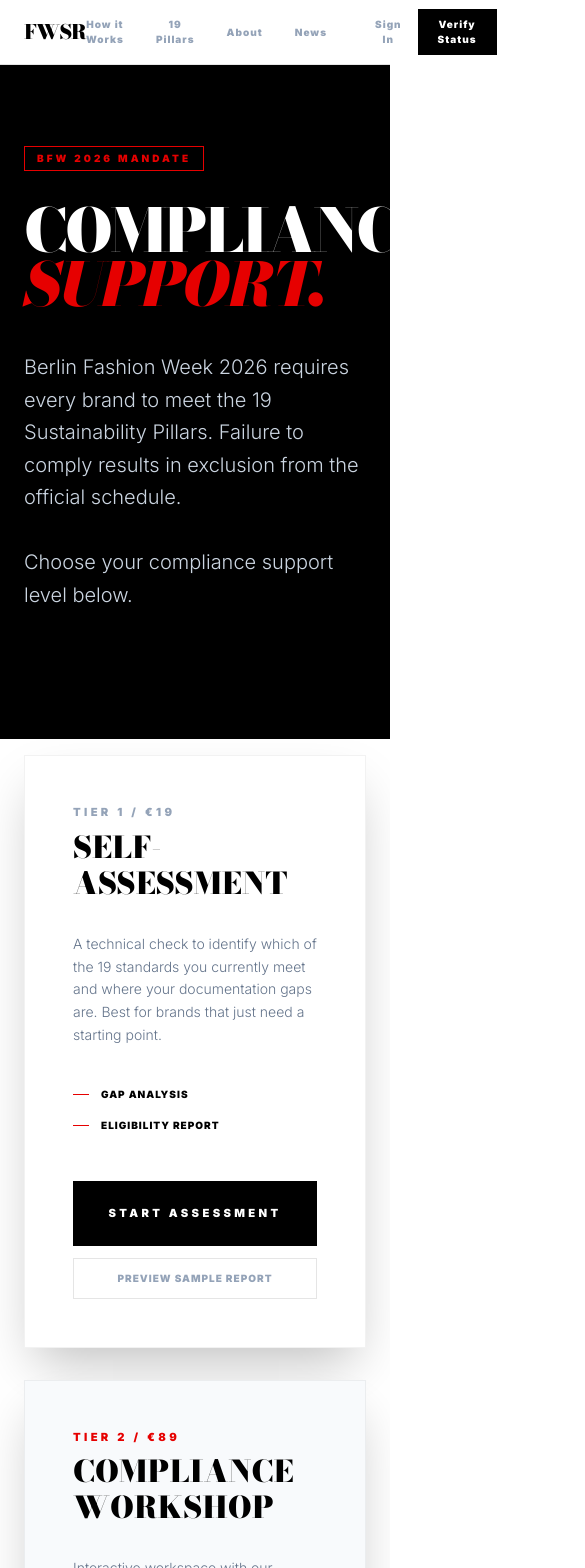
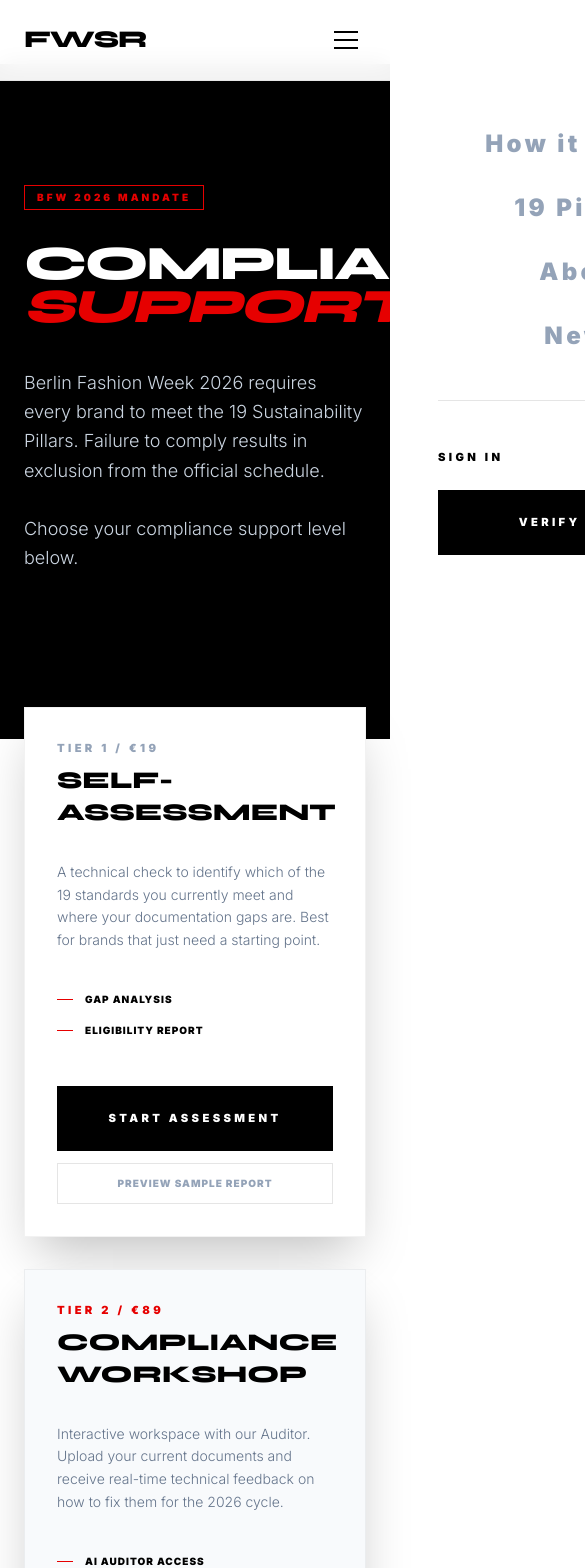
Before and after one commit to zmegend007/FWSR-agent, a React (Vite) app: page / in a window 390 px wide. Shown: the top 1568 px of the page, 585 px wide, since content can reach past the window. Built offline with nearby package versions, Linux system fonts and the light colour scheme; no server answers.

Commit message:
feat: implement mobile-responsive navigation and update typography to Syne

```diff
--- a/App.tsx
+++ b/App.tsx
@@ -33,9 +33,12 @@
   const [showAuthModal, setShowAuthModal] = useState(false);
   const [pendingPlanId, setPendingPlanId] = useState<'survey' | 'chat' | 'auditor' | null>(null);
 
+  const [mobileMenuOpen, setMobileMenuOpen] = useState(false);
+
   const navigate = (newState: AppState) => {
     window.scrollTo({ top: 0, behavior: 'smooth' });
     setState(newState);
+    setMobileMenuOpen(false);
   };
 
   const handleQuizComplete = (data: QuizResults) => {
@@ -52,6 +55,7 @@
     }
     setSelectedPlan(PLANS[planId]);
     setState('payment');
+    setMobileMenuOpen(false);
   };
 
   const handleAuthSuccess = () => {
@@ -81,19 +85,26 @@
     );
   }
 
+  const NavLinks = ({ mobile }: { mobile?: boolean }) => (
+    <>
+      <button onClick={() => navigate('how-it-works')} className={`${state === 'how-it-works' ? 'text-red underline underline-offset-4' : 'text-slate-400 hover:text-black transition-colors'} ${mobile ? 'text-2xl font-bold' : ''}`}>How it Works</button>
+      <button onClick={() => navigate('standards')} className={`${state === 'standards' ? 'text-red underline underline-offset-4' : 'text-slate-400 hover:text-black transition-colors'} ${mobile ? 'text-2xl font-bold' : ''}`}>19 Pillars</button>
+      <button onClick={() => navigate('about')} className={`${state === 'about' ? 'text-red underline underline-offset-4' : 'text-slate-400 hover:text-black transition-colors'} ${mobile ? 'text-2xl font-bold' : ''}`}>About</button>
+      <button onClick={() => navigate('news')} className={`${state === 'news' ? 'text-red underline underline-offset-4' : 'text-slate-400 hover:text-black transition-colors'} ${mobile ? 'text-2xl font-bold' : ''}`}>News</button>
+    </>
+  );
+
   return (
     <>
-      <nav className="fixed top-0 left-0 w-full z-[100] bg-white/90 backdrop-blur-md border-b border-black/5">
-        <div className="max-w-7xl mx-auto px-6 h-16 flex items-center justify-between">
+      <nav className="fixed top-0 left-0 w-full z-[100] bg-white/95 backdrop-blur-md border-b border-black/5">
+        <div className="max-w-7xl mx-auto px-6 h-20 flex items-center justify-between">
           <div className="cursor-pointer flex items-center gap-4" onClick={() => navigate('landing')}>
-            <span className="font-heading font-black text-xl tracking-tighter uppercase">FWSR</span>
+            <span className="font-heading font-black text-2xl tracking-tighter uppercase">FWSR</span>
           </div>
 
-          <div className="flex items-center gap-8 text-[10px] font-black uppercase tracking-widest">
-            <button onClick={() => navigate('how-it-works')} className={state === 'how-it-works' ? 'text-red underline underline-offset-4' : 'text-slate-400 hover:text-black transition-colors'}>How it Works</button>
-            <button onClick={() => navigate('standards')} className={state === 'standards' ? 'text-red underline underline-offset-4' : 'text-slate-400 hover:text-black transition-colors'}>19 Pillars</button>
-            <button onClick={() => navigate('about')} className={state === 'about' ? 'text-red underline underline-offset-4' : 'text-slate-400 hover:text-black transition-colors'}>About</button>
-            <button onClick={() => navigate('news')} className={state === 'news' ? 'text-red underline underline-offset-4' : 'text-slate-400 hover:text-black transition-colors'}>News</button>
+          {/* Desktop Nav */}
+          <div className="hidden md:flex items-center gap-8 text-[10px] font-black uppercase tracking-widest">
+            <NavLinks />
 
             {user ? (
               <div className="flex items-center gap-4 ml-4">
@@ -127,6 +138,60 @@
                 </button>
               </div>
             )}
+          </div>
+
+          {/* Mobile Menu Toggle */}
+          <button
+            onClick={() => setMobileMenuOpen(!mobileMenuOpen)}
+            className="md:hidden w-10 h-10 flex flex-col items-center justify-center gap-1.5 z-[110]"
+          >
+            <span className={`w-6 h-0.5 bg-black transition-all ${mobileMenuOpen ? 'rotate-45 translate-y-2' : ''}`}></span>
+            <span className={`w-6 h-0.5 bg-black transition-all ${mobileMenuOpen ? 'opacity-0' : ''}`}></span>
+            <span className={`w-6 h-0.5 bg-black transition-all ${mobileMenuOpen ? '-rotate-45 -translate-y-2' : ''}`}></span>
+          </button>
+        </div>
+
+        {/* Mobile Menu Overlay */}
+        <div className={`fixed inset-0 bg-white z-[105] transition-transform duration-500 ease-in-out ${mobileMenuOpen ? 'translate-x-0' : 'translate-x-full'} md:hidden`}>
+          <div className="h-full flex flex-col p-12 pt-32">
+            <div className="flex flex-col gap-8 text-technical mb-12">
+              <NavLinks mobile />
+            </div>
+
+            <div className="mt-auto border-t border-black/10 pt-12">
+              {user ? (
+                <div className="flex flex-col gap-6">
+                  <span className="text-slate-400">{user.email}</span>
+                  <button
+                    onClick={() => signOut()}
+                    className="text-technical text-red text-left"
+                  >
+                    Sign Out
+                  </button>
+                  <button
+                    onClick={() => selectPlanAndPay('survey')}
+                    className="w-full bg-black text-white py-6 text-technical hover:bg-red transition-all"
+                  >
+                    Verify Status
+                  </button>
+                </div>
+              ) : (
+                <div className="flex flex-col gap-6">
+                  <button
+                    onClick={() => setShowAuthModal(true)}
+                    className="text-technical text-left"
+                  >
+                    Sign In
+                  </button>
+                  <button
+                    onClick={() => selectPlanAndPay('survey')}
+                    className="w-full bg-black text-white py-6 text-technical hover:bg-red transition-all"
+                  >
+                    Verify Status
+                  </button>
+                </div>
+              )}
+            </div>
           </div>
         </div>
       </nav>
--- a/components/LandingPage.tsx
+++ b/components/LandingPage.tsx
@@ -38,10 +38,10 @@
             <div className="inline-block px-3 py-1 border border-red text-red text-[10px] font-black uppercase tracking-[0.3em] mb-8">
               BFW 2026 Mandate
             </div>
-            <h1 className="text-6xl md:text-8xl font-heading font-black leading-[0.9] tracking-tighter uppercase mb-10 text-white">
+            <h1 className="text-5xl md:text-8xl font-heading font-black leading-[0.9] tracking-tighter uppercase mb-10 text-white">
               Compliance <br /> <span className="italic text-red">Support.</span>
             </h1>
-            <p className="text-xl text-slate-300 font-light leading-relaxed mb-12 max-w-xl">
+            <p className="text-lg md:text-xl text-slate-300 font-light leading-relaxed mb-12 max-w-xl">
               Berlin Fashion Week 2026 requires every brand to meet the 19 Sustainability Pillars. Failure to comply results in exclusion from the official schedule.
               <br /><br />
               Choose your compliance support level below.
@@ -51,15 +51,15 @@
       </section>
 
       {/* Direct Offers Section */}
-      <section className="py-24 px-6 -mt-20 relative z-20">
+      <section className="py-24 px-6 -mt-32 md:-mt-20 relative z-20">
         <div className="max-w-7xl mx-auto">
-          <div className="grid lg:grid-cols-3 gap-8">
+          <div className="grid grid-cols-1 lg:grid-cols-3 gap-8">
 
             {/* Plan 1 */}
-            <div className="bg-white border border-black/5 p-12 shadow-2xl flex flex-col justify-between">
+            <div className="bg-white border border-black/5 p-8 md:p-12 shadow-2xl flex flex-col justify-between">
               <div>
                 <p className="text-technical text-slate-400 mb-2">Tier 1 / €19</p>
-                <h3 className="text-3xl font-heading font-black uppercase mb-8">Self-Assessment</h3>
+                <h3 className="text-2xl md:text-3xl font-heading font-black uppercase mb-8">Self-Assessment</h3>
                 <p className="text-sm text-slate-500 font-light leading-relaxed mb-10">
                   A technical check to identify which of the 19 standards you currently meet and where your documentation gaps are.
                   Best for brands that just need a starting point.
@@ -90,10 +90,10 @@
             </div>
 
             {/* Plan 2 */}
-            <div className="bg-slate-50 border border-black/5 p-12 shadow-2xl flex flex-col justify-between">
+            <div className="bg-slate-50 border border-black/5 p-8 md:p-12 shadow-2xl flex flex-col justify-between">
               <div>
                 <p className="text-technical text-red mb-2">Tier 2 / €89</p>
-                <h3 className="text-3xl font-heading font-black uppercase mb-8">Compliance Workshop</h3>
+                <h3 className="text-2xl md:text-3xl font-heading font-black uppercase mb-8">Compliance Workshop</h3>
                 <p className="text-sm text-slate-500 font-light leading-relaxed mb-10">
                   Interactive workspace with our Auditor. Upload your current documents and receive real-time technical feedback on how to fix them for the 2026 cycle.
                 </p>
@@ -115,10 +115,10 @@
             </div>
 
             {/* Plan 3 */}
-            <div className="bg-black text-white p-12 shadow-2xl flex flex-col justify-between border-t-4 border-red">
+            <div className="bg-black text-white p-8 md:p-12 shadow-2xl flex flex-col justify-between border-t-4 border-red">
               <div>
                 <p className="text-technical text-red mb-2">Tier 3 / €595</p>
-                <h3 className="text-3xl font-heading font-black uppercase mb-8 italic">Full Managed Audit</h3>
+                <h3 className="text-2xl md:text-3xl font-heading font-black uppercase mb-8 italic">Full Managed Audit</h3>
                 <p className="text-sm text-slate-400 font-light leading-relaxed mb-10">
                   We handle the entire dossier preparation. Our system drafts your Social CoCs, Material Lists, and RSLs to ensure 100% acceptance.
                 </p>
--- a/index.html
+++ b/index.html
@@ -1,5 +1,6 @@
 <!DOCTYPE html>
 <html lang="en">
+
 <head>
     <meta charset="UTF-8">
     <meta name="viewport" content="width=device-width, initial-scale=1.0">
@@ -7,11 +8,14 @@
     <script src="https://cdn.tailwindcss.com"></script>
     <link rel="preconnect" href="https://fonts.googleapis.com">
     <link rel="preconnect" href="https://fonts.gstatic.com" crossorigin>
-    <link href="https://fonts.googleapis.com/css2?family=Bodoni+Moda:ital,opsz,wght@0,6..96,400..900;1,6..96,400..900&family=Inter:wght@300;400;600;900&display=swap" rel="stylesheet">
+    <link
+        href="https://fonts.googleapis.com/css2?family=Syne:wght@400..800&family=Inter:wght@300;400;600;900&display=swap"
+        rel="stylesheet">
     <style>
         :root {
             --brand-red: #E60000;
         }
+
         body {
             font-family: 'Inter', sans-serif;
             background-color: #ffffff;
@@ -21,9 +25,11 @@
             flex-direction: column;
             min-height: 100vh;
         }
+
         .font-heading {
-            font-family: 'Bodoni Moda', serif;
+            font-family: 'Syne', sans-serif;
         }
+
         .text-technical {
             font-family: 'Inter', sans-serif;
             font-weight: 900;
@@ -31,27 +37,34 @@
             letter-spacing: 0.3em;
             font-size: 0.7rem;
         }
+
         .text-red {
             color: var(--brand-red);
         }
+
         .bg-red {
             background-color: var(--brand-red);
         }
+
         .border-red {
             border-color: var(--brand-red);
         }
+
         #root {
             display: flex;
             flex-direction: column;
             flex: 1;
         }
+
         main {
             flex: 1 0 auto;
         }
+
         footer {
             flex-shrink: 0;
-            border-top: 1px solid rgba(0,0,0,0.1);
+            border-top: 1px solid rgba(0, 0, 0, 0.1);
         }
+
         ::selection {
             background: var(--brand-red);
             color: #fff;
@@ -59,9 +72,17 @@
 
         /* Staggered Entrance Animation */
         @keyframes reveal {
-            from { opacity: 0; transform: translateY(20px); }
-            to { opacity: 1; transform: translateY(0); }
+            from {
+                opacity: 0;
+                transform: translateY(20px);
+            }
+
+            to {
+                opacity: 1;
+                transform: translateY(0);
+            }
         }
+
         .animate-reveal {
             animation: reveal 0.8s cubic-bezier(0.16, 1, 0.3, 1) forwards;
             opacity: 0;
@@ -78,8 +99,10 @@
     }
     </script>
 </head>
+
 <body>
     <div id="root"></div>
     <script type="module" src="/index.tsx"></script>
 </body>
+
 </html>
```
